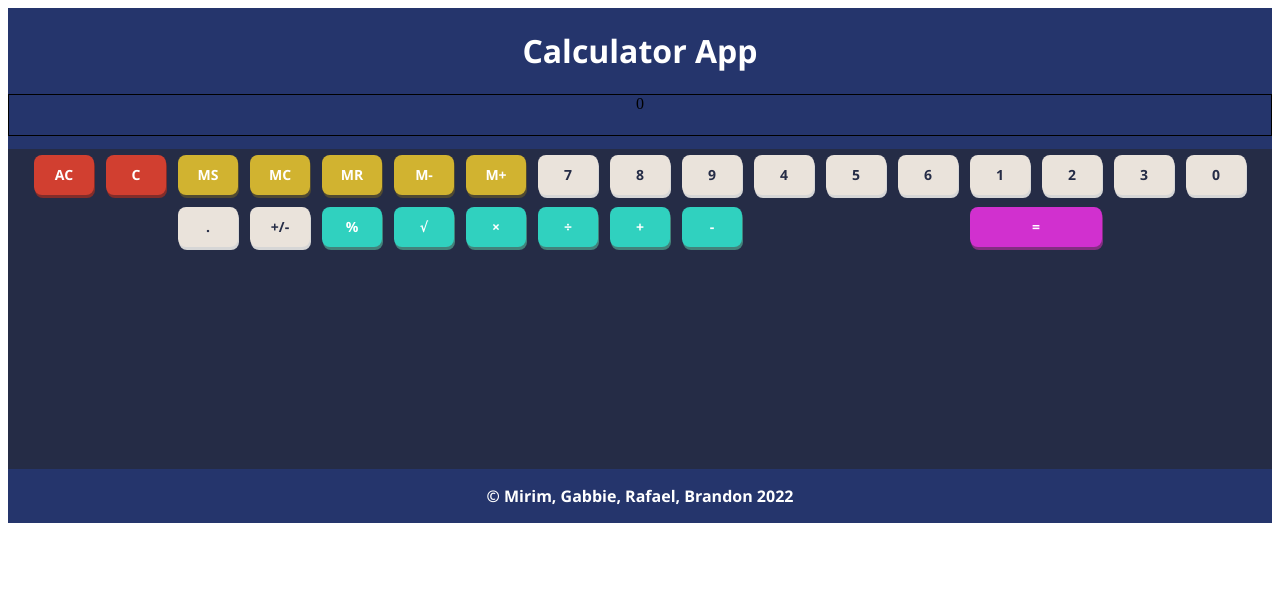
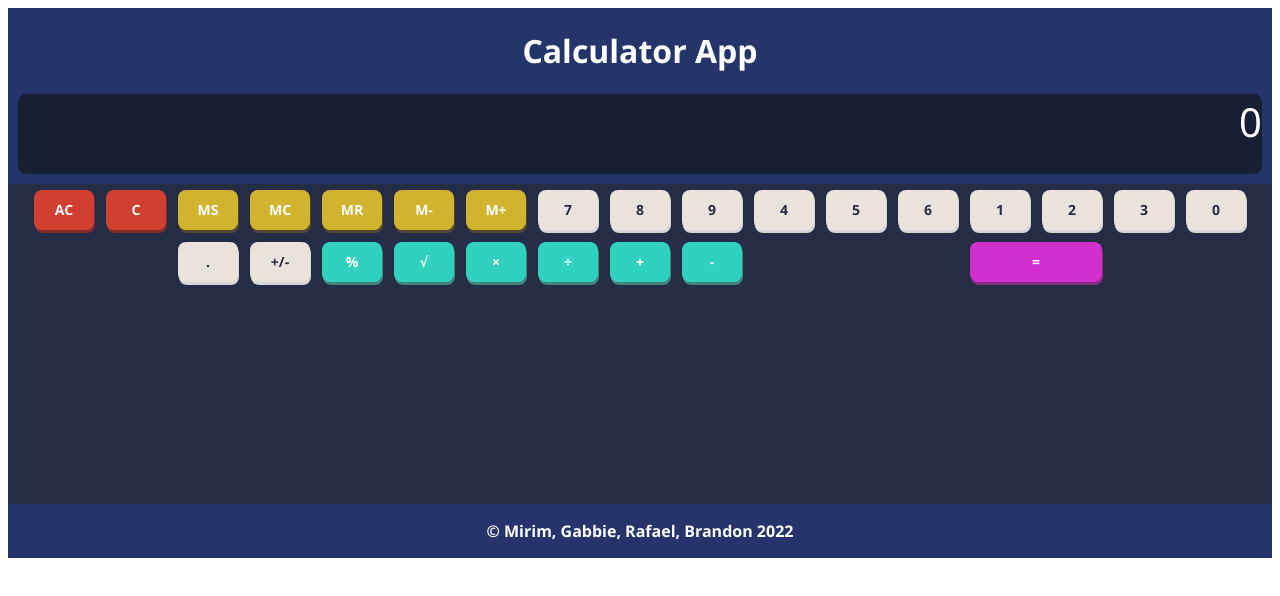
Before and after one commit to gbads/calculator-app, a React (Create React App) app: page / in a window 1280 px wide. Shown: the top 596 px of the page. Built offline with nearby package versions, Linux system fonts and the light colour scheme.

Commit message:
update screen

```diff
--- a/src/components/Screen.js
+++ b/src/components/Screen.js
@@ -3,7 +3,7 @@ import styles from '../styles/Screen.module.css';
 
 const Screen = (display) => {
   return (
-    <div className={styles.wrapper}>
+    <div className={styles.screen}>
       {display.textToDisplay}
     </div>
   )
--- a/src/styles/Screen.module.css
+++ b/src/styles/Screen.module.css
@@ -1,5 +1,14 @@
-.wrapper {
-  min-height: 40px;
-  border: 1px solid black;
-  margin-bottom: 13px;
+.screen {
+  /* min-height: 40px; */
+  /* border: 1px solid black; */
+  /* margin-bottom: 13px; */
+  border-radius: 8px;
+  border: none;
+  margin: 10px;
+  height: 80px;
+  text-align: right;
+  font-size: 40px;
+  font-family: 'Segoe UI', Tahoma, Geneva, Verdana, sans-serif;
+  background-color: #181f32ff;
+  color: white;
 }
```
